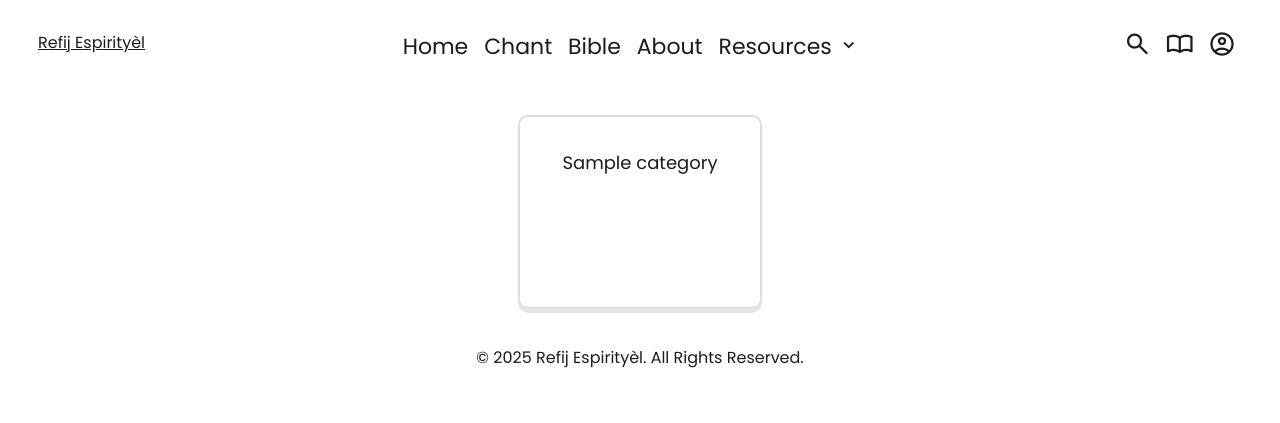
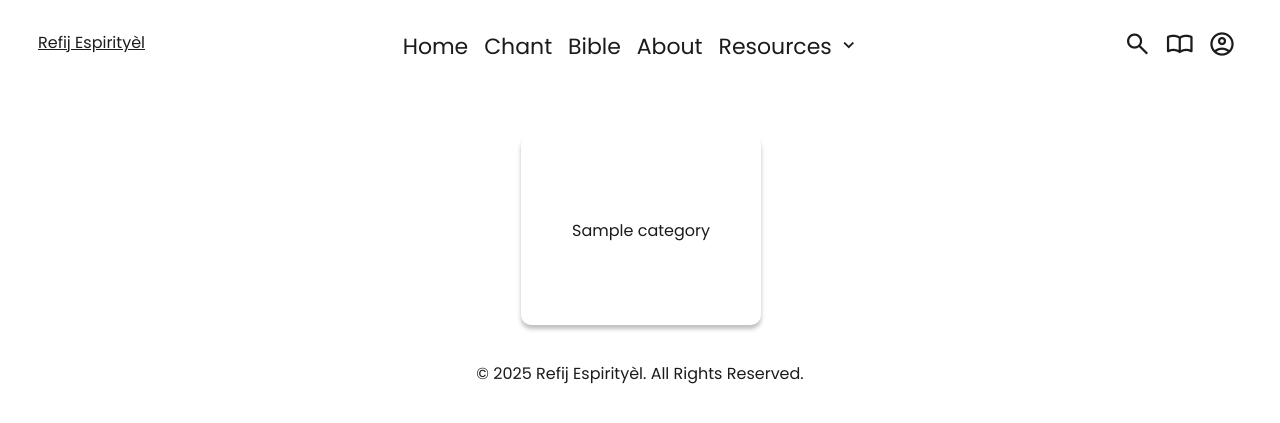
Before and after one commit to cjpx/PathOfGrace, a Django app: page /chant/ in a window 1280 px wide. Shown: the top 423 px of the page. Run offline with Django 5.2, Linux system fonts and the light colour scheme; tables that the repository leaves empty hold one stand-in row (values such as "Sample post").

Commit message:
feat: modify card width,, height, and h1

```diff
--- a/chant/static/chant/chant_home.css
+++ b/chant/static/chant/chant_home.css
@@ -14,14 +14,17 @@
 /* Card styling */
 .card {
     background-color: #fff;
-    border: 2px solid #ddd;
+    border: none;
     border-radius: 10px;
     padding: 20px;
+    margin: 20px 2px 0px 4px;
     width: 200px; /* Set the width of each card */
     height: 150px;
-    text-align: center;
-    box-shadow: 0 4px 0px rgba(0, 0, 0, 0.1); /* Adds a subtle shadow around the card */
-    transition: transform 0.3s ease, box-shadow 0.3s ease; /* Smooth transition for hover effect */
+    align-items: center;
+    justify-content: center;
+    display: flex;
+    box-shadow: 0 4px 4px rgba(0, 0, 0, 0.25); /* Adds a subtle shadow around the card */
+    transition: transform 0.3s ease; /* Smooth transition for hover effect */
     display: flex;
     justify-content: center;
 }
@@ -34,7 +37,7 @@
 
 /* Card heading styling */
 .card h1 {
-    font-size: 18px;
+    font-size: var(--font-size-md);
     font-weight: var(--font-weight-normal);
     color: var(--color-black);
 }
```
